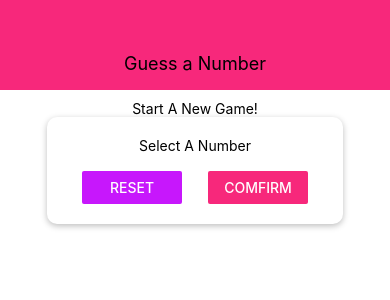
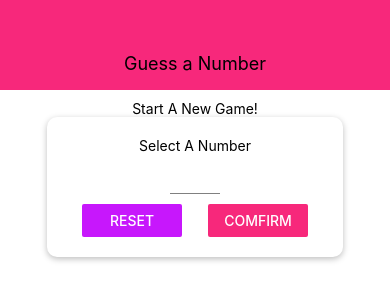
Before and after one commit to Reechychukz/guessing-game-mobile-app, a React Native app: screen / in a window 390 px wide. Shown: the top 300 px of the page. Built offline with nearby package versions, Linux system fonts and the light colour scheme.

Commit message:
completed game logic

```diff
--- a/App.js
+++ b/App.js
@@ -1,14 +1,43 @@
-import { React } from 'react-native';
+import { React, useState } from 'react';
 import { StyleSheet, View } from 'react-native';
 
 import Header from './components/Header';
 import StartGameScreen from './screens/StartGameScreen';
+import GameScreen from './screens/GameScreen';
+import GameOverScreen from './screens/GameOverScreen';
 
 export default function App() {
+
+  const [userNumber, setUserNumber] = useState();
+  const [guessRounds, setGuessRounds] = useState(0);
+
+  const configureNewGameHandler = () => {
+    setGuessRounds(0);
+    setUserNumber(null);
+  }
+
+  const startGameHandler = (selectedNumber) => {
+    setUserNumber(selectedNumber);
+    setGuessRounds(0);
+  };
+
+
+  const gameOverHandler = numOfRounds => {
+    setGuessRounds(numOfRounds);
+  }
+
+  let content = <StartGameScreen onStartGame={startGameHandler} />;
+
+  if (userNumber && guessRounds <= 0) {
+    content = <GameScreen userChoice={userNumber} onGameOver={gameOverHandler} />;
+  } else if (guessRounds > 0) {
+    content = <GameOverScreen roundsNumber={guessRounds} userNumber={userNumber} onRestart={configureNewGameHandler} />;
+  }
+
   return (
     <View style={styles.screen}>
       <Header title="Guess a Number" />
-      <StartGameScreen />
+      {content}
     </View>
   );
 }
--- /dev/null
+++ b/components/Input.js
@@ -0,0 +1,16 @@
+import React from "react";
+import { StyleSheet, TextInput } from "react-native";
+
+const Input = (props) => {
+    return <TextInput {...props} style={{ ...styles.input, ...props.style }} />
+};
+
+const styles = StyleSheet.create({
+    input: {
+        height: 30,
+        borderBottomColor: 'grey',
+        borderBottomWidth: 1,
+        marginVertical: 10
+    }
+})
+export default Input;
--- /dev/null
+++ b/components/NumberContainer.js
@@ -0,0 +1,31 @@
+import React from "react";
+import { View, Text, StyleSheet } from "react-native";
+import colors from "../constants/colors";
+
+const NumberContainer = props => {
+    return (
+        <View style={styles.container}>
+            <Text style={styles.number}>
+                {props.children}
+            </Text>
+        </View>
+    )
+};
+
+const styles = StyleSheet.create({
+    container: {
+        borderWidth: 2,
+        borderColor: colors.accent,
+        padding: 10,
+        boredrRadius: 10,
+        marginVertical: 10,
+        alignItems: 'center',
+        justifyContent: 'center'
+    },
+    number: {
+        color: colors.accent,
+        fontSize: 22,
+    }
+});
+
+export default NumberContainer;
--- /dev/null
+++ b/screens/GameOverScreen.js
@@ -0,0 +1,21 @@
+import React from "react";
+import { View, Text, StyleSheet, Button } from "react-native";
+
+const GameOverScreen = props => {
+    return <View style={styles.screen}>
+        <Text>Game Over!</Text>
+        <Text>Number of rounds: {props.roundsNumber}</Text>
+        <Text>Number was: {props.userNumber}</Text>
+        <Button title="NEW GAME" onPress={props.onRestart}/>
+    </View>
+}
+
+const styles = StyleSheet.create({
+    screen: {
+        flex: 1,
+        justifyContent: 'center',
+        alignItems: 'center'
+    }
+});
+
+export default GameOverScreen;
--- /dev/null
+++ b/screens/GameScreen.js
@@ -0,0 +1,79 @@
+import React, { useState, useRef, useEffect } from "react";
+import { View, Text, Button, StyleSheet, Alert } from "react-native";
+import NumberContainer from "../components/NumberContainer";
+import Card from "../components/Card";
+
+const generateRandomBetween = (min, max, exclude) => {
+    min = Math.ceil(min);
+    max = Math.floor(max);
+    const rndNum = Math.floor((Math.random() * (max - min) + min));
+
+    if (rndNum === exclude) {
+        return generateRandomBetween(min, max, exclude);
+    } else {
+        return rndNum;
+    }
+};
+
+const GameScreen = props => {
+    const [currentGuess, setCurrentGuess] = useState(
+        generateRandomBetween(1, 100, props.userChoice)
+    );
+    const [rounds, setRounds] = useState(0);
+    const currentLow = useRef(1);
+    const currentHigh = useRef(100);
+
+    const {userChoice, onGameOver} = props;
+
+    useEffect(() => {
+        if (currentGuess === props.userChoice) {
+            props.onGameOver(rounds);
+        }
+    }, [currentGuess, userChoice, onGameOver ]);
+
+    const nextGuessHandler = direction => {
+        if ((direction === 'lower' && currentGuess < props.userChoice) || (direction === 'greater' && currentGuess > props.userChoice)) {
+            Alert.alert("LOL Never lie to a Computer!", "You'll definetely be caught😂", [
+                { text: 'Sorry!', style: 'cancel' }
+            ]);
+            return;
+        }
+
+        if (direction === 'lower') {
+            currentHigh.current = currentGuess;
+        } else {
+            currentLow.current = currentGuess;
+        }
+
+        const nextNumber = generateRandomBetween(currentLow.current, currentHigh.current, currentGuess);
+        setCurrentGuess(nextNumber);
+        setRounds(curRounds => curRounds + 1);
+    }
+    return (
+        <View style={styles.screen}>
+            <Text>Opponent's Guess</Text>
+            <NumberContainer>{currentGuess}</NumberContainer>
+            <Card style={styles.buttonContainer}>
+                <Button title="LOWER" onPress={nextGuessHandler.bind(this, 'lower')} />
+                <Button title="GREATER" onPress={nextGuessHandler.bind(this, 'greater')} />
+            </Card>
+        </View>
+    )
+};
+
+const styles = StyleSheet.create({
+    screen: {
+        flex: 1,
+        padding: 10,
+        alignItems: 'center'
+    },
+    buttonContainer: {
+        flexDirection: 'row',
+        justifyContent: 'space-around',
+        marginTop: 20,
+        width: 300,
+        maxWidth: '80%'
+    }
+});
+
+export default GameScreen;
--- a/screens/StartGameScreen.js
+++ b/screens/StartGameScreen.js
@@ -1,25 +1,88 @@
-import React from "react";
-import { View, Text, StyleSheet, TextInput, Button } from 'react-native';
+import React, { useState } from "react";
+import {
+    View,
+    Text,
+    StyleSheet,
+    Button,
+    TouchableWithoutFeedback,
+    Keyboard,
+    Alert
+} from 'react-native';
 
 import Card from "../components/Card";
 import Colors from "../constants/colors";
+import Input from "../components/Input";
+import NumberContainer from "../components/NumberContainer";
 
 const StartGameScreen = props => {
-    return <View style={styles.screen}>
+
+    const [enteredValue, setEnteredValue] = useState('');
+    const [confirmed, setConfirmed] = useState(false);
+    const [selectedNumber, setSelectedNumber] = useState();
+
+    const numberInputHandler = inputText => {
+        setEnteredValue(inputText.replace(/[^0-9]/g, ''));
+    };
+
+    const resetInputHandler = () => {
+        setEnteredValue('');
+        setConfirmed(false);
+    }
+
+    const confirmInputHandler = () => {
+        const chosenNumber = parseInt(enteredValue);
+        if (isNaN(chosenNumber) || chosenNumber <= 0 || chosenNumber > 99) {
+            Alert.alert('Invalid number!', 'Number has to be a number between 1 and 99', [{ text: 'Okay', style: 'destructive', onPress: resetInputHandler }])
+            return;
+        }
+        setConfirmed(true);
+        setSelectedNumber(chosenNumber);
+        setEnteredValue('');
+        Keyboard.dismiss();
+    }
+
+    let confirmedOutput;
+    if (confirmed) {
+        confirmedOutput = (
+            <Card style={styles.summaryContainer}>
+                <Text>You selected</Text>
+                <NumberContainer>{selectedNumber}</NumberContainer>
+                <Button title="START GAME" onPress={() => props.onStartGame(selectedNumber)} />
+            </Card>
+        );
+    }
+
+    return (<TouchableWithoutFeedback
+        onPress={() => {
+            Keyboard.dismiss();
+        }}
+    >
+        <View style={styles.screen}>
             <Text>Start A New Game!</Text>
             <Card style={styles.inputContainer}>
                 <Text>Select A Number</Text>
-            <TextInput />
+                <Input style={styles.input}
+                    blurOnSubmit
+                    autoCapitalize='none'
+                    autoCorrect={false}
+                    keyboardType='number-pad'
+                    maxLength={2}
+                    onChangeText={numberInputHandler}
+                    value={enteredValue}
+                    keyboard
+                />
                 <View style={styles.buttonContainer}>
                     <View style={styles.button}>
-                    <Button title="Reset" onPress={() => { }} color={Colors.accent} />
+                        <Button title="Reset" onPress={resetInputHandler} color={Colors.accent} />
                     </View>
                     <View style={styles.button}>
-                    <Button title="Comfirm" onPress={() => { }} color={Colors.primary} />
+                        <Button title="Comfirm" onPress={confirmInputHandler} color={Colors.primary} />
                     </View>
                 </View>
             </Card>
+            {confirmedOutput}
         </View>
+    </TouchableWithoutFeedback>)
 };
 
 const styles = StyleSheet.create({
@@ -45,6 +108,14 @@
     },
     button: {
         width: 100
+    },
+    input: {
+        width: 50,
+        textAlign: 'center'
+    },
+    summaryContainer: {
+        marginTop: 20,
+        alignItems: 'center'
     }
 });
 
```
Lines whose indentation alone changed are shown as unchanged.
